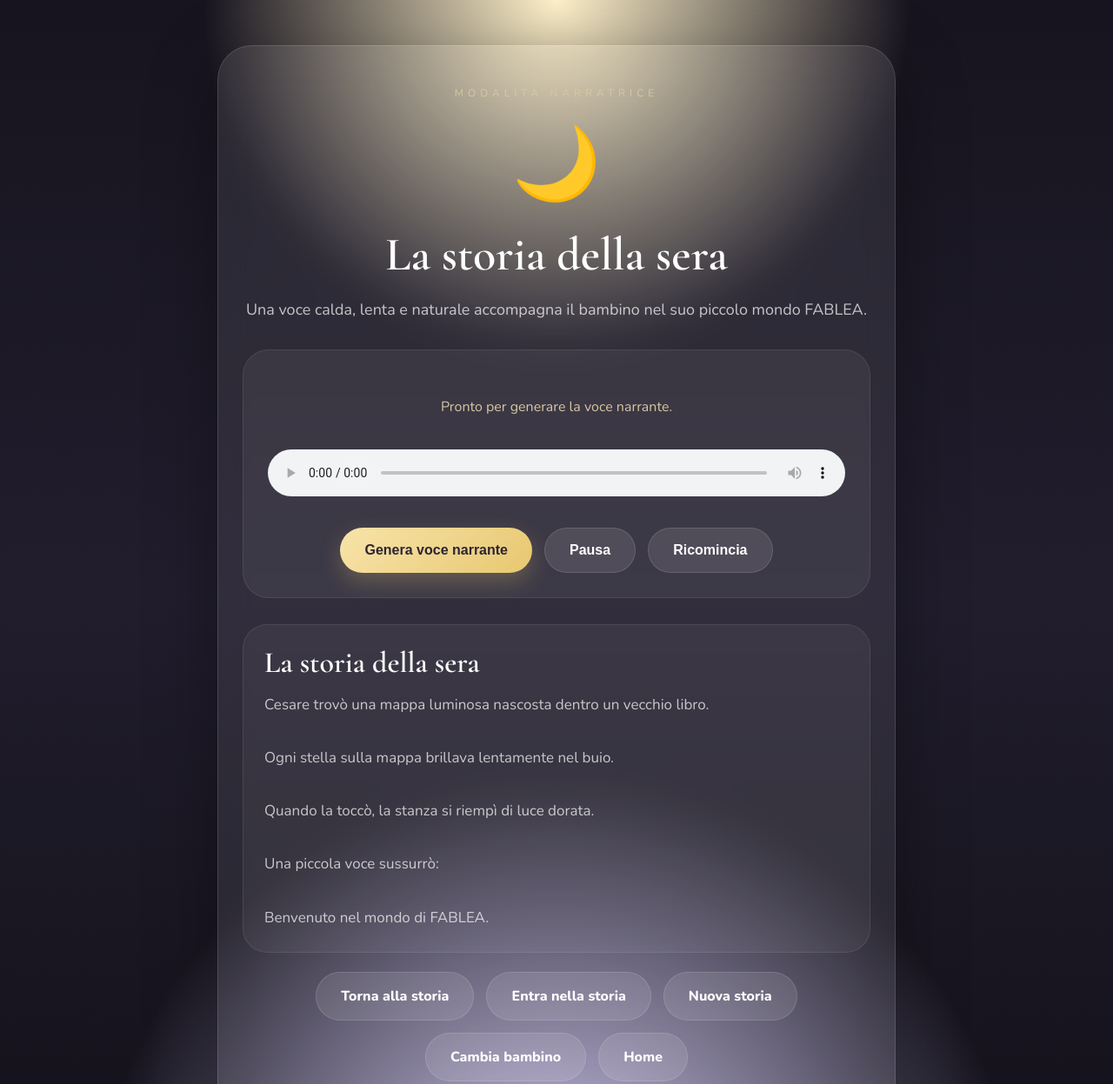
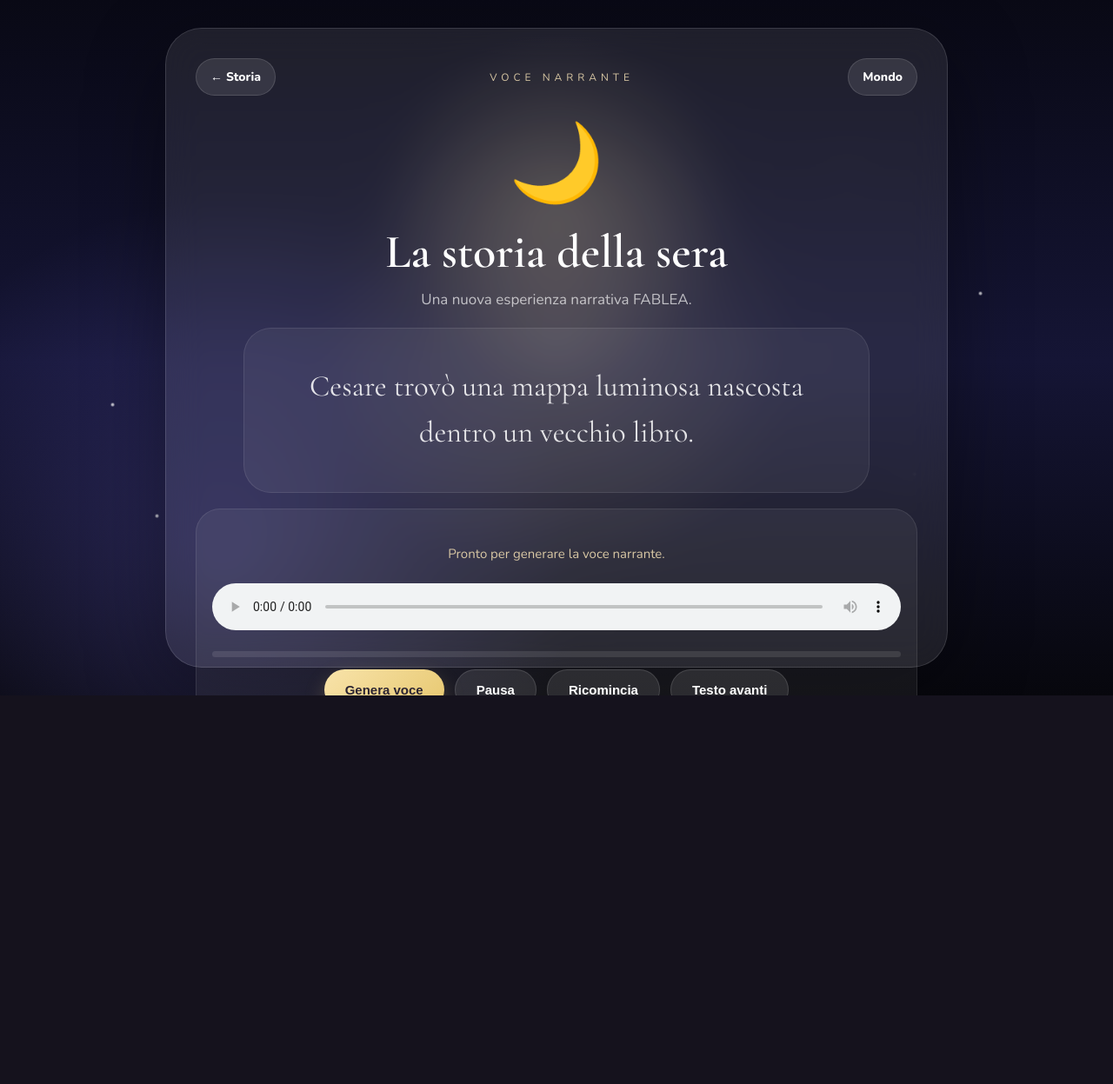
Before and after one commit to Fenixfia/fablea, a plain HTML site: page story-player.html in a window 1280 px wide. Shown: the top 1247 px of the page at 87% size. After the commit the page ends 800 px from the top, so only its background shows below. Drawn offline with nearby package versions, Linux system fonts and the light colour scheme.

Commit message:
Update story-player.html

```diff
--- a/story-player.html
+++ b/story-player.html
@@ -10,33 +10,149 @@
 <style>
 *{margin:0;padding:0;box-sizing:border-box}
 
+html,body{
+width:100%;
+height:100%;
+}
+
 body{
-min-height:100vh;
-overflow-y:auto;
-padding:24px 18px;
+height:100vh;
+overflow:hidden;
 font-family:'Nunito',sans-serif;
-background:
-radial-gradient(circle at top,#fff1c9 0%,transparent 26%),
-radial-gradient(circle at bottom,#d9cfff 0%,transparent 34%),
-linear-gradient(180deg,#17141f 0%,#211d2d 48%,#121018 100%);
+background:#15121d;
 color:white;
 }
 
-.wrap{
-max-width:780px;
-margin:0 auto;
-padding:28px 0 70px;
+.stage{
+position:relative;
+width:100%;
+height:100vh;
+padding:22px;
+display:flex;
+align-items:center;
+justify-content:center;
+overflow:hidden;
 }
 
-.card{
-width:100%;
-padding:46px 28px;
-border-radius:40px;
-background:rgba(255,255,255,.08);
-backdrop-filter:blur(18px);
-border:1px solid rgba(255,255,255,.12);
-box-shadow:0 20px 80px rgba(0,0,0,.35);
+.ambient{
+position:absolute;
+inset:0;
+background:
+radial-gradient(circle at 50% 28%,rgba(255,232,171,.28),transparent 24%),
+radial-gradient(circle at 20% 80%,rgba(225,203,255,.22),transparent 30%),
+linear-gradient(180deg,#171421 0%,#231e31 48%,#100f16 100%);
+transition:background 1.2s ease;
+}
+
+.ambient.forest{
+background:
+radial-gradient(circle at 50% 30%,rgba(255,232,171,.26),transparent 24%),
+radial-gradient(circle at 20% 80%,rgba(117,178,133,.20),transparent 32%),
+linear-gradient(180deg,#151b19 0%,#243326 50%,#101510 100%);
+}
+
+.ambient.ocean{
+background:
+radial-gradient(circle at 50% 30%,rgba(255,232,171,.22),transparent 24%),
+radial-gradient(circle at 20% 80%,rgba(114,188,219,.24),transparent 34%),
+linear-gradient(180deg,#121b2a 0%,#183448 50%,#0d1119 100%);
+}
+
+.ambient.sky{
+background:
+radial-gradient(circle at 50% 30%,rgba(255,232,171,.24),transparent 24%),
+radial-gradient(circle at 20% 80%,rgba(218,204,255,.30),transparent 34%),
+linear-gradient(180deg,#1d1830 0%,#30284b 50%,#12101a 100%);
+}
+
+.ambient.bridge{
+background:
+radial-gradient(circle at 50% 30%,rgba(255,232,171,.24),transparent 24%),
+radial-gradient(circle at 20% 80%,rgba(255,210,180,.20),transparent 34%),
+linear-gradient(180deg,#1b1820 0%,#33283a 50%,#111016 100%);
+}
+
+.ambient.space{
+background:
+radial-gradient(circle at 50% 30%,rgba(255,232,171,.20),transparent 24%),
+radial-gradient(circle at 20% 80%,rgba(130,120,255,.24),transparent 34%),
+linear-gradient(180deg,#090915 0%,#151535 52%,#07070d 100%);
+}
+
+.star{
+position:absolute;
+width:3px;
+height:3px;
+background:white;
+border-radius:50%;
+opacity:.45;
+animation:twinkle 4s infinite alternate;
+}
+
+.star:nth-child(2){top:12%;left:18%}
+.star:nth-child(3){top:24%;left:76%;animation-delay:.6s}
+.star:nth-child(4){top:68%;left:82%;animation-delay:1.1s}
+.star:nth-child(5){top:74%;left:14%;animation-delay:.2s}
+.star:nth-child(6){top:42%;left:88%;animation-delay:1.5s}
+.star:nth-child(7){top:58%;left:10%;animation-delay:.9s}
+
+@keyframes twinkle{
+from{opacity:.18;transform:scale(.8)}
+to{opacity:.75;transform:scale(1.25)}
+}
+
+.glow{
+position:absolute;
+width:520px;
+height:520px;
+border-radius:50%;
+background:radial-gradient(circle,rgba(255,231,170,.22),transparent 70%);
+filter:blur(12px);
+animation:pulse 8s infinite ease-in-out;
+}
+
+@keyframes pulse{
+0%{transform:scale(.95);opacity:.45}
+50%{transform:scale(1.12);opacity:.72}
+100%{transform:scale(.95);opacity:.45}
+}
+
+.panel{
+position:relative;
+z-index:2;
+width:min(900px,94vw);
+height:min(760px,92vh);
+padding:34px;
+border-radius:42px;
+background:rgba(255,255,255,.085);
+backdrop-filter:blur(20px);
+border:1px solid rgba(255,255,255,.13);
+box-shadow:0 26px 90px rgba(0,0,0,.38);
+display:flex;
+flex-direction:column;
+justify-content:space-between;
 text-align:center;
+}
+
+.top{
+display:flex;
+align-items:center;
+justify-content:space-between;
+gap:12px;
+}
+
+.back{
+display:inline-flex;
+align-items:center;
+justify-content:center;
+padding:11px 16px;
+border-radius:999px;
+background:rgba(255,255,255,.10);
+border:1px solid rgba(255,255,255,.13);
+color:white;
+font-size:14px;
+font-weight:900;
+text-decoration:none;
 }
 
 .badge{
@@ -44,12 +160,18 @@ font-size:12px;
 letter-spacing:5px;
 text-transform:uppercase;
 color:#d8c7a4;
-margin-bottom:18px;
 }
 
-.icon{
-font-size:82px;
-margin-bottom:20px;
+.visual{
+font-size:88px;
+margin:18px 0 14px;
+animation:float 5s ease-in-out infinite;
+}
+
+@keyframes float{
+0%{transform:translateY(0) scale(1)}
+50%{transform:translateY(-7px) scale(1.035)}
+100%{transform:translateY(0) scale(1)}
 }
 
 h1{
@@ -57,54 +179,81 @@ font-family:'Cormorant Garamond',serif;
 font-size:54px;
 line-height:1.05;
 font-weight:600;
-margin-bottom:18px;
+margin-bottom:12px;
 }
 
 .subtitle{
-font-size:18px;
-line-height:1.8;
-color:rgba(255,255,255,.72);
-margin-bottom:30px;
+font-size:17px;
+line-height:1.65;
+color:rgba(255,255,255,.68);
+max-width:680px;
+margin:0 auto 16px;
 }
 
-.player{
+.textbox{
+margin:18px auto;
+width:100%;
+max-width:720px;
+min-height:190px;
 padding:28px;
-border-radius:30px;
+border-radius:32px;
 background:rgba(255,255,255,.06);
-border:1px solid rgba(255,255,255,.08);
+border:1px solid rgba(255,255,255,.09);
+display:flex;
+align-items:center;
+justify-content:center;
+}
+
+.current-text{
+font-family:'Cormorant Garamond',serif;
+font-size:34px;
+line-height:1.55;
+color:rgba(255,255,255,.86);
+transition:opacity .5s ease;
+}
+
+.current-text.fade{
+opacity:.18;
+}
+
+.audio-box{
+padding:18px;
+border-radius:28px;
+background:rgba(255,255,255,.06);
+border:1px solid rgba(255,255,255,.09);
 }
 
 .status{
-font-size:16px;
-line-height:1.55;
+font-size:15px;
+line-height:1.5;
 color:#d8c7a4;
-margin-bottom:18px;
+margin-bottom:12px;
 white-space:pre-line;
 }
 
 audio{
 width:100%;
-margin:18px 0 8px;
+margin:10px 0 4px;
 }
 
 .controls{
 display:flex;
-gap:14px;
+gap:12px;
 justify-content:center;
 flex-wrap:wrap;
-margin-top:22px;
+margin-top:14px;
 }
 
 .button{
-padding:16px 28px;
+padding:14px 24px;
 border-radius:999px;
 border:0;
 cursor:pointer;
-font-size:16px;
-font-weight:800;
+font-size:15px;
+font-weight:900;
 background:linear-gradient(135deg,#f8e3aa,#e7c870);
 color:#2c2532;
-box-shadow:0 10px 24px rgba(231,200,112,.25);
+box-shadow:0 10px 24px rgba(231,200,112,.22);
 text-decoration:none;
 }
 
@@ -115,69 +264,97 @@ cursor:not-allowed;
 
 .secondary{
 background:rgba(255,255,255,.10);
-border:1px solid rgba(255,255,255,.12);
+border:1px solid rgba(255,255,255,.13);
 color:white;
 box-shadow:none;
 }
 
-.story{
-margin-top:30px;
-padding:24px;
-border-radius:28px;
-background:rgba(255,255,255,.05);
-border:1px solid rgba(255,255,255,.08);
-text-align:left;
+.bottom{
+display:flex;
+gap:12px;
+justify-content:center;
+flex-wrap:wrap;
 }
 
-.story h2{
-font-family:'Cormorant Garamond',serif;
-font-size:34px;
-line-height:1.15;
-margin-bottom:14px;
+.small{
+font-size:13px;
+padding:11px 16px;
 }
 
-.story p{
-font-size:17px;
-line-height:1.8;
-color:rgba(255,255,255,.72);
-white-space:pre-line;
+.progress{
+height:7px;
+width:100%;
+border-radius:999px;
+background:rgba(255,255,255,.10);
+overflow:hidden;
+margin-top:14px;
 }
 
-.footer{
-margin-top:24px;
-font-size:14px;
-color:rgba(255,255,255,.45);
+.progress-fill{
+height:100%;
+width:0%;
+background:linear-gradient(135deg,#f8e3aa,#e7c870);
+transition:width .25s linear;
 }
 
-@media(max-width:700px){
-body{padding:18px 12px}
-.card{padding:38px 18px;border-radius:30px}
-h1{font-size:40px}
-.icon{font-size:66px}
+@media(max-width:740px){
+.stage{padding:12px}
+.panel{
+height:96vh;
+padding:20px 16px;
+border-radius:30px;
+}
+.top{justify-content:center;flex-wrap:wrap}
+.badge{width:100%;order:-1;margin-bottom:4px}
+.visual{font-size:64px;margin:12px 0}
+h1{font-size:36px}
+.subtitle{font-size:14px}
+.textbox{min-height:185px;padding:20px}
+.current-text{font-size:27px}
 .button{width:100%}
-.player{padding:24px 16px}
-.story{padding:22px 18px}
+.bottom .back{width:100%}
 }
 </style>
 </head>
 
 <body>
 
-<div class="wrap">
+<div class="stage">
 
-<main class="card">
+<div class="ambient" id="ambient"></div>
+<div class="glow"></div>
+<div class="star"></div>
+<div class="star"></div>
+<div class="star"></div>
+<div class="star"></div>
+<div class="star"></div>
+<div class="star"></div>
 
-<div class="badge">Modalità narratrice</div>
+<main class="panel">
 
-<div class="icon" id="storyIcon">🌙</div>
+<div>
+<div class="top">
+<a class="back" href="/story-result.html">← Storia</a>
+<div class="badge">Voce narrante</div>
+<a class="back" href="/child-hub.html">Mondo</a>
+</div>
+
+<div class="visual" id="storyIcon">🌙</div>
 
 <h1 id="storyTitle">La storia della sera</h1>
 
-<div class="subtitle">
-Una voce calda, lenta e naturale accompagna il bambino nel suo piccolo mondo FABLEA.
+<div class="subtitle" id="storySubtitle">
+Una voce calda accompagna il racconto, mentre il mondo cambia lentamente.
 </div>
 
-<div class="player">
+<div class="textbox">
+<div class="current-text" id="currentText">
+Premi “Genera voce” per iniziare.
+</div>
+</div>
+</div>
+
+<div class="audio-box">
 
 <div class="status" id="audioStatus">
 Pronto per generare la voce narrante.
@@ -185,29 +362,24 @@ Pronto per generare la voce narrante.
 
 <audio id="storyAudio" controls></audio>
 
+<div class="progress">
+<div class="progress-fill" id="progressFill"></div>
+</div>
+
 <div class="controls">
-<button class="button" id="generateVoice">Genera voce narrante</button>
+<button class="button" id="generateVoice">Genera voce</button>
 <button class="button secondary" id="pauseAudio">Pausa</button>
 <button class="button secondary" id="restartAudio">Ricomincia</button>
+<button class="button secondary" id="nextText">Testo avanti</button>
 </div>
 
 </div>
 
-<div class="story">
-<h2 id="previewTitle">La storia</h2>
-<p id="storyText">Caricamento storia...</p>
-</div>
-
-<div class="controls">
-<a class="button secondary" href="/story-result.html">Torna alla storia</a>
-<a class="button secondary" href="/activity.html">Entra nella storia</a>
-<a class="button secondary" href="/story.html">Nuova storia</a>
-<a class="button secondary" href="/profile.html">Cambia bambino</a>
-<a class="button secondary" href="/index.html">Home</a>
-</div>
-
-<div class="footer">
-Index → Onboarding → Profile → Story → Result → Player
+<div class="bottom">
+<a class="back small" href="/activity.html">Entra nella storia</a>
+<a class="back small" href="/manualita.html">Crea con le mani</a>
+<a class="back small" href="/story.html">Nuova esperienza</a>
+<a class="back small" href="/library.html">Libreria</a>
 </div>
 
 </main>
@@ -219,18 +391,16 @@ document.addEventListener("DOMContentLoaded", () => {
 
 const savedStory = JSON.parse(localStorage.getItem("fableaCurrentStory") || "{}");
 
-const fallbackTitle = "La storia della sera";
 const fallbackText = `Cesare trovò una mappa luminosa nascosta dentro un vecchio libro.
 
 Ogni stella sulla mappa brillava lentamente nel buio.
 
 Quando la toccò, la stanza si riempì di luce dorata.
 
-Una piccola voce sussurrò:
+Una piccola voce sussurrò: benvenuto nel mondo di FABLEA.`;
 
-Benvenuto nel mondo di FABLEA.`;
-
-const title = savedStory.title || fallbackTitle;
+const title = savedStory.title || "La storia della sera";
+const subtitle = savedStory.subtitle || "Una nuova esperienza narrativa FABLEA.";
 const text = savedStory.text || fallbackText;
 const icon = savedStory.icon || "🌙";
 
@@ -238,14 +408,66 @@ const audio = document.getElementById("storyAudio");
 const generateBtn = document.getElementById("generateVoice");
 const pauseBtn = document.getElementById("pauseAudio");
 const restartBtn = document.getElementById("restartAudio");
+const nextTextBtn = document.getElementById("nextText");
 const statusText = document.getElementById("audioStatus");
+const currentText = document.getElementById("currentText");
+const ambient = document.getElementById("ambient");
+const progressFill = document.getElementById("progressFill");
 
 document.getElementById("storyTitle").innerText = title;
-document.getElementById("previewTitle").innerText = title;
-document.getElementById("storyText").innerText = text;
+document.getElementById("storySubtitle").innerText = subtitle;
 document.getElementById("storyIcon").innerText = icon;
 
+const chunks = text
+.split(/\n\n|(?<=\.)\s+/)
+.map(item => item.trim())
+.filter(item => item.length > 8);
+
+let currentChunk = 0;
 let currentAudioUrl = null;
+
+function setAmbient(){
+const lower = (title + " " + subtitle + " " + text).toLowerCase();
+
+ambient.className = "ambient";
+
+if(lower.includes("bosco") || lower.includes("lupo") || lower.includes("volpe")){
+ambient.classList.add("forest");
+}else if(lower.includes("mare") || lower.includes("oceano") || lower.includes("onda")){
+ambient.classList.add("ocean");
+}else if(lower.includes("nuvol") || lower.includes("principessa") || lower.includes("cielo")){
+ambient.classList.add("sky");
+}else if(lower.includes("ponte") || lower.includes("scelte")){
+ambient.classList.add("bridge");
+}else if(lower.includes("atlante") || lower.includes("stella") || lower.includes("spazio")){
+ambient.classList.add("space");
+}
+}
+
+function showChunk(index){
+if(!chunks.length){
+currentText.innerText = "La storia è pronta.";
+return;
+}
+
+currentChunk = Math.max(0, Math.min(index, chunks.length - 1));
+
+currentText.classList.add("fade");
+
+setTimeout(() => {
+currentText.innerText = chunks[currentChunk];
+currentText.classList.remove("fade");
+}, 220);
+}
+
+function advanceText(){
+showChunk(currentChunk + 1);
+}
+
+setAmbient();
+showChunk(0);
+
+nextTextBtn.addEventListener("click", advanceText);
 
 generateBtn.addEventListener("click", async () => {
 
@@ -261,7 +483,7 @@ headers: {
 "Content-Type": "application/json"
 },
 body: JSON.stringify({
-text: document.getElementById("storyText").innerText
+text: text
 })
 });
 
@@ -332,15 +554,33 @@ return;
 
 audio.currentTime = 0;
 audio.play();
-
 pauseBtn.innerText = "Pausa";
+showChunk(0);
 statusText.innerText = "La storia ricomincia lentamente.";
 
 });
 
+audio.addEventListener("timeupdate", () => {
+
+if(!audio.duration) return;
+
+const percent = (audio.currentTime / audio.duration) * 100;
+progressFill.style.width = percent + "%";
+
+if(chunks.length > 1){
+const estimatedIndex = Math.floor((audio.currentTime / audio.duration) * chunks.length);
+if(estimatedIndex !== currentChunk && estimatedIndex < chunks.length){
+showChunk(estimatedIndex);
+}
+}
+
+});
+
 audio.addEventListener("ended", () => {
-statusText.innerText = "La storia è terminata dolcemente.";
+statusText.innerText = "La storia è terminata dolcemente. Puoi continuare domani.";
 pauseBtn.innerText = "Pausa";
+progressFill.style.width = "100%";
+showChunk(chunks.length - 1);
 });
 
 });
```
